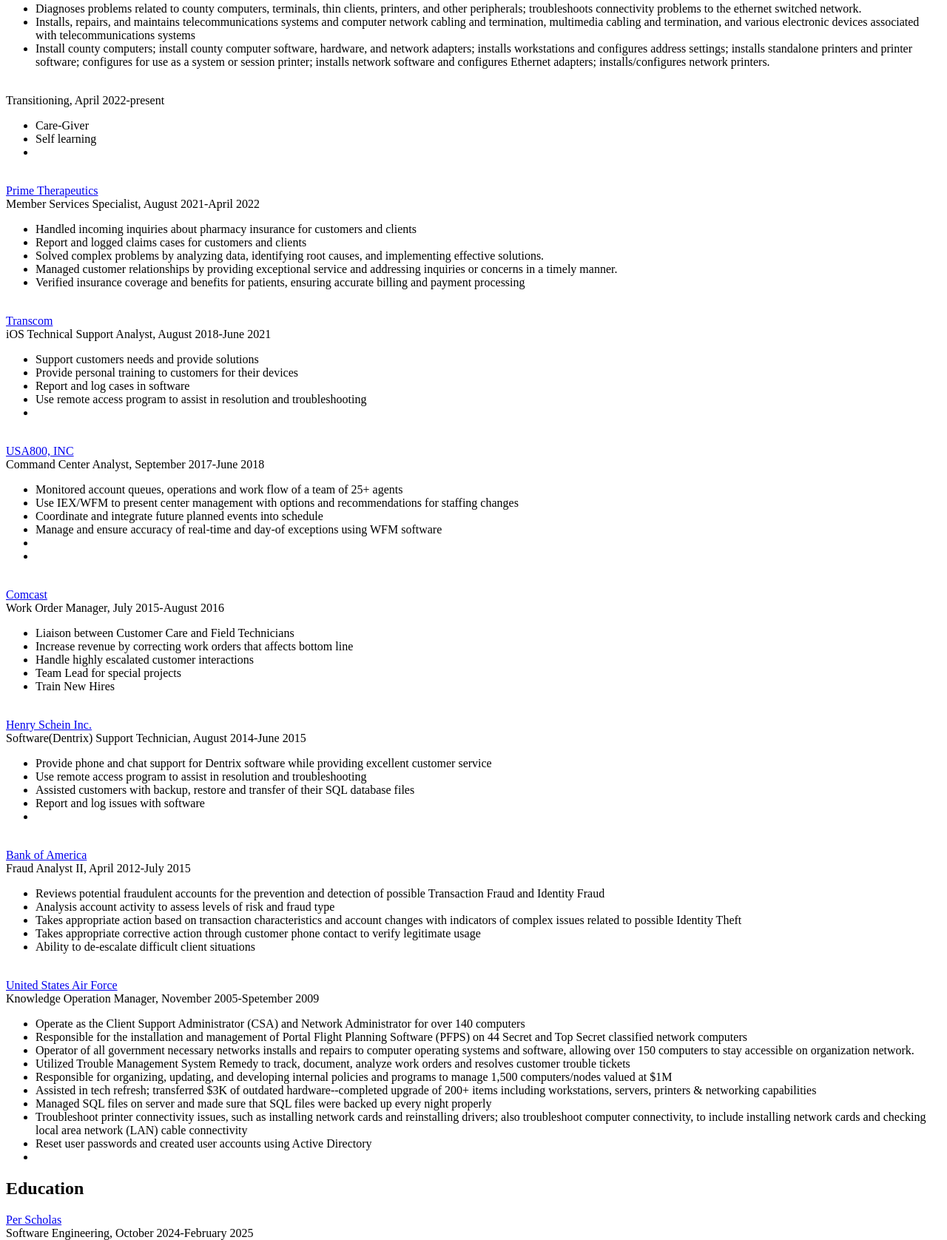
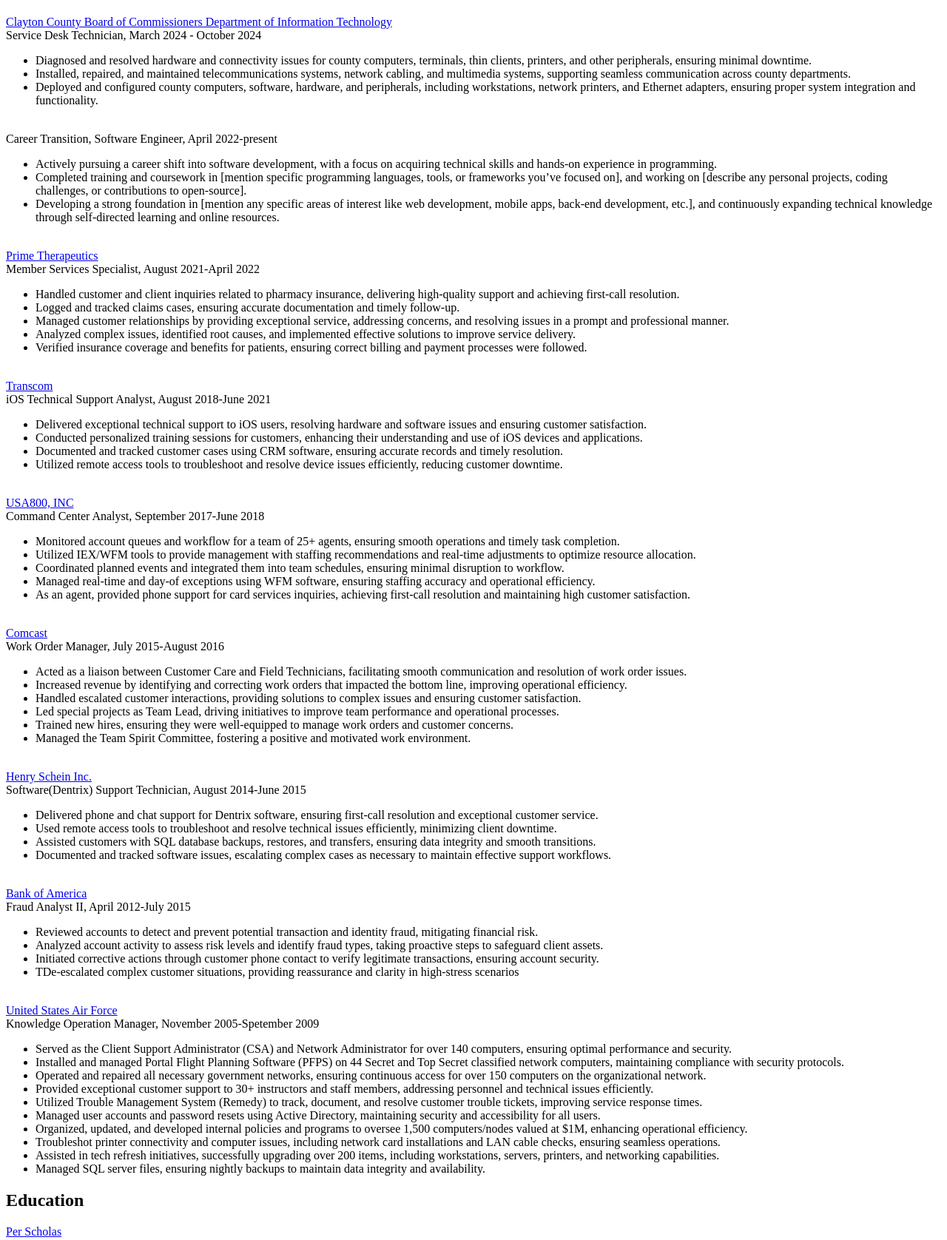
Before and after one commit to tanewton0523/myResume, a plain HTML site: page index.html in a window 1280 px wide. Shown: the part 232-1908 px from the top of the page at 74% size. Drawn offline with Linux system fonts and the light colour scheme.

Commit message:
Updated wording of resume

```diff
--- a/index.html
+++ b/index.html
@@ -3,7 +3,7 @@
 <head>
     <meta charset="UTF-8">
     <meta name="viewport" content="width=>, initial-scale=1.0">
-    <title>Document</title>
+    <title>TeMecha's Resume</title>
 </head>
 <body>
     <h1>TeMecha Griffin</h1>
@@ -11,105 +11,105 @@
     <br>
     Software Engineer
     <br>
+    <br>
+    <p>Motivated and detail-oriented Software Developer with a strong foundation in front-end web development and experience in technical support. Proven ability to quickly learn and adapt to new technologies and software development tools. Eager to contribute as a vital member of a software engineering team.</p>
     <h2>Experience</h2>
     <a href="#">Clayton County Board of Commissioners Department of Information Technology</a>
     <br>
     Service Desk Technician, March 2024 - October 2024
     <ul>
-        <li>Diagnoses problems related to county computers, terminals, thin clients, printers, and other peripherals; troubleshoots connectivity problems to the ethernet switched network.</li>
-        <li>Installs, repairs, and maintains telecommunications systems and computer network cabling and termination, multimedia cabling and termination, and various electronic devices associated with telecommunications systems</li>
-        <li>Install county computers; install county computer software, hardware, and network adapters; installs workstations and configures address settings; installs standalone printers and printer software; configures for use as a system or session printer; installs network software and configures Ethernet adapters; installs/configures network printers.</li>
+        <li>Diagnosed and resolved hardware and connectivity issues for county computers, terminals, thin clients, printers, and other peripherals, ensuring minimal downtime.</li>
+        <li>Installed, repaired, and maintained telecommunications systems, network cabling, and multimedia systems, supporting seamless communication across county departments.</li>
+        <li>Deployed and configured county computers, software, hardware, and peripherals, including workstations, network printers, and Ethernet adapters, ensuring proper system integration and functionality.</li>
     </ul>
     <br>
-    Transitioning, April 2022-present
+    Career Transition, Software Engineer, April 2022-present
     <br>
     <ul>
-        <li>Care-Giver</li>
-        <li>Self learning</li>
-        <li></li>
+        <li>Actively pursuing a career shift into software development, with a focus on acquiring technical skills and hands-on experience in programming.</li>
+        <li>Completed training and coursework in [mention specific programming languages, tools, or frameworks you’ve focused on], and working on [describe any personal projects, coding challenges, or contributions to open-source].</li>
+        <li>Developing a strong foundation in [mention any specific areas of interest like web development, mobile apps, back-end development, etc.], and continuously expanding technical knowledge through self-directed learning and online resources.</li>
     </ul>
     <br>
     <a href="#">Prime Therapeutics</a>
     <br> Member Services Specialist, August 2021-April 2022
     <br>
     <ul>
-        <li>Handled incoming inquiries about pharmacy insurance for customers and clients</li>
-        <li>Report and logged claims cases for customers and clients</li>
-        <li>Solved complex problems by analyzing data, identifying root causes, and implementing effective solutions.</li>
-        <li>Managed customer relationships by providing exceptional service and addressing inquiries or concerns in a timely manner.</li>
-        <li>Verified insurance coverage and benefits for patients, ensuring accurate billing and payment processing</li>
+        <li>Handled customer and client inquiries related to pharmacy insurance, delivering high-quality support and achieving first-call resolution.</li>
+        <li>Logged and tracked claims cases, ensuring accurate documentation and timely follow-up.</li>
+        <li>Managed customer relationships by providing exceptional service, addressing concerns, and resolving issues in a prompt and professional manner.</li>
+        <li>Analyzed complex issues, identified root causes, and implemented effective solutions to improve service delivery.</li>
+        <li>Verified insurance coverage and benefits for patients, ensuring correct billing and payment processes were followed.</li>
     </ul>
     <br>
     <a href="#">Transcom</a>
     <br>iOS Technical Support Analyst, August 2018-June 2021
     <br>
     <ul>
-        <li>Support customers needs and provide solutions</li>
-        <li>Provide personal training to customers for their devices</li>
-        <li>Report and log cases in software</li>
-        <li>Use remote access program to assist in resolution and troubleshooting</li>
-        <li></li>
+        <li>Delivered exceptional technical support to iOS users, resolving hardware and software issues and ensuring customer satisfaction.</li>
+        <li>Conducted personalized training sessions for customers, enhancing their understanding and use of iOS devices and applications.</li>
+        <li>Documented and tracked customer cases using CRM software, ensuring accurate records and timely resolution.</li>
+        <li>Utilized remote access tools to troubleshoot and resolve device issues efficiently, reducing customer downtime.</li>
     </ul>
     <br>
     <a href="#">USA800, INC</a>
     <br>Command Center Analyst, September 2017-June 2018
     <br>
     <ul>
-        <li>Monitored account queues, operations and work flow of a team of 25+ agents</li>
-        <li>Use IEX/WFM to present center management with options and recommendations for staffing changes</li>
-        <li>Coordinate and integrate future planned events into schedule</li>
-        <li>Manage and ensure accuracy of real-time and day-of exceptions using WFM software</li>
-        <li></li>
-        <li></li>
+        <li>Monitored account queues and workflow for a team of 25+ agents, ensuring smooth operations and timely task completion.</li>
+        <li>Utilized IEX/WFM tools to provide management with staffing recommendations and real-time adjustments to optimize resource allocation.</li>
+        <li>Coordinated planned events and integrated them into team schedules, ensuring minimal disruption to workflow.</li>
+        <li>Managed real-time and day-of exceptions using WFM software, ensuring staffing accuracy and operational efficiency.</li>
+        <li>As an agent, provided phone support for card services inquiries, achieving first-call resolution and maintaining high customer satisfaction.</li>
     </ul>
     <br>
     <a href="#">Comcast</a>
     <br>Work Order Manager, July 2015-August 2016
     <br>
     <ul>
-        <li>Liaison between Customer Care and Field Technicians</li>
-        <li>Increase revenue by correcting work orders that affects bottom line</li>
-        <li>Handle highly escalated customer interactions</li>
-        <li>Team Lead for special projects</li>
-        <li>Train New Hires</li>
+        <li>Acted as a liaison between Customer Care and Field Technicians, facilitating smooth communication and resolution of work order issues.</li>
+        <li>Increased revenue by identifying and correcting work orders that impacted the bottom line, improving operational efficiency.</li>
+        <li>Handled escalated customer interactions, providing solutions to complex issues and ensuring customer satisfaction.</li>
+        <li>Led special projects as Team Lead, driving initiatives to improve team performance and operational processes.</li>
+        <li>Trained new hires, ensuring they were well-equipped to manage work orders and customer concerns.</li>
+        <li>Managed the Team Spirit Committee, fostering a positive and motivated work environment.</li>
     </ul>
     <br>
     <a href="#">Henry Schein Inc.</a>
     <br>Software(Dentrix) Support Technician, August 2014-June 2015
     <br>
     <ul>
-        <li>Provide phone and chat support for Dentrix software while providing excellent customer service</li>
-        <li>Use remote access program to assist in resolution and troubleshooting</li>
-        <li>Assisted customers with backup, restore and transfer of their SQL database files</li>
-        <li>Report and log issues with software</li>
-        <li></li>
+        <li>Delivered phone and chat support for Dentrix software, ensuring first-call resolution and exceptional customer service.</li>
+        <li>Used remote access tools to troubleshoot and resolve technical issues efficiently, minimizing client downtime.</li>
+        <li>Assisted customers with SQL database backups, restores, and transfers, ensuring data integrity and smooth transitions.</li>
+        <li>Documented and tracked software issues, escalating complex cases as necessary to maintain effective support workflows.</li>
     </ul>
     <br>
     <a href="#">Bank of America</a>
     <br>Fraud Analyst II, April 2012-July 2015
     <br>
     <ul>
-        <li>Reviews potential fraudulent accounts for the prevention and detection of possible Transaction Fraud and Identity Fraud</li>
-        <li>Analysis account activity to assess levels of risk and fraud type</li>
-        <li>Takes appropriate action based on transaction characteristics and account changes with indicators of complex issues related to possible Identity Theft</li>
-        <li>Takes appropriate corrective action through customer phone contact to verify legitimate usage</li>
-        <li>Ability to de-escalate difficult client situations</li>
+        <li>Reviewed accounts to detect and prevent potential transaction and identity fraud, mitigating financial risk.</li>
+        <li>Analyzed account activity to assess risk levels and identify fraud types, taking proactive steps to safeguard client assets.</li>
+        <li>Initiated corrective actions through customer phone contact to verify legitimate transactions, ensuring account security.</li>
+        <li>TDe-escalated complex customer situations, providing reassurance and clarity in high-stress scenarios</li>
     </ul>
     <br>
     <a href="#">United States Air Force</a>
     <br>Knowledge Operation Manager, November 2005-Spetember 2009
     <br>
     <ul>
-        <li>Operate as the Client Support Administrator (CSA) and Network Administrator for over 140 computers</li>
-        <li>Responsible for the installation and management of Portal Flight Planning Software (PFPS) on 44 Secret and Top Secret classified network computers</li>
-        <li>Operator of all government necessary networks installs and repairs to computer operating systems and software, allowing over 150 computers to stay accessible on organization network.</li>
-        <li>Utilized Trouble Management System Remedy to track, document, analyze work orders and resolves customer trouble tickets </li>
-        <li>Responsible for organizing, updating, and developing internal policies and programs to manage 1,500 computers/nodes valued at $1M</li>
-        <li>Assisted in tech refresh; transferred $3K of outdated hardware--completed upgrade of 200+ items including workstations, servers, printers & networking capabilities</li>
-        <li>Managed SQL files on server and made sure that SQL files were backed up every night properly</li>
-        <li>Troubleshoot printer connectivity issues, such as installing network cards and reinstalling drivers; also troubleshoot computer connectivity, to include installing network cards and checking local area network (LAN) cable connectivity</li>
-        <li>Reset user passwords and created user accounts using Active Directory</li>
-        <li></li>
+        <li>Served as the Client Support Administrator (CSA) and Network Administrator for over 140 computers, ensuring optimal performance and security.</li>
+        <li>Installed and managed Portal Flight Planning Software (PFPS) on 44 Secret and Top Secret classified network computers, maintaining compliance with security protocols.</li>
+        <li>Operated and repaired all necessary government networks, ensuring continuous access for over 150 computers on the organizational network.</li>
+        <li>Provided exceptional customer support to 30+ instructors and staff members, addressing personnel and technical issues efficiently.</li>
+        <li>Utilized Trouble Management System (Remedy) to track, document, and resolve customer trouble tickets, improving service response times.</li>
+        <li>Managed user accounts and password resets using Active Directory, maintaining security and accessibility for all users.</li>
+        <li>Organized, updated, and developed internal policies and programs to oversee 1,500 computers/nodes valued at $1M, enhancing operational efficiency.</li>
+        <li>Troubleshot printer connectivity and computer issues, including network card installations and LAN cable checks, ensuring seamless operations.</li>
+        <li>Assisted in tech refresh initiatives, successfully upgrading over 200 items, including workstations, servers, printers, and networking capabilities.</li>
+        <li>Managed SQL server files, ensuring nightly backups to maintain data integrity and availability.
+        </li>
     </ul>
     <h2>Education</h2>
     <a href="#">Per Scholas</a>
```
